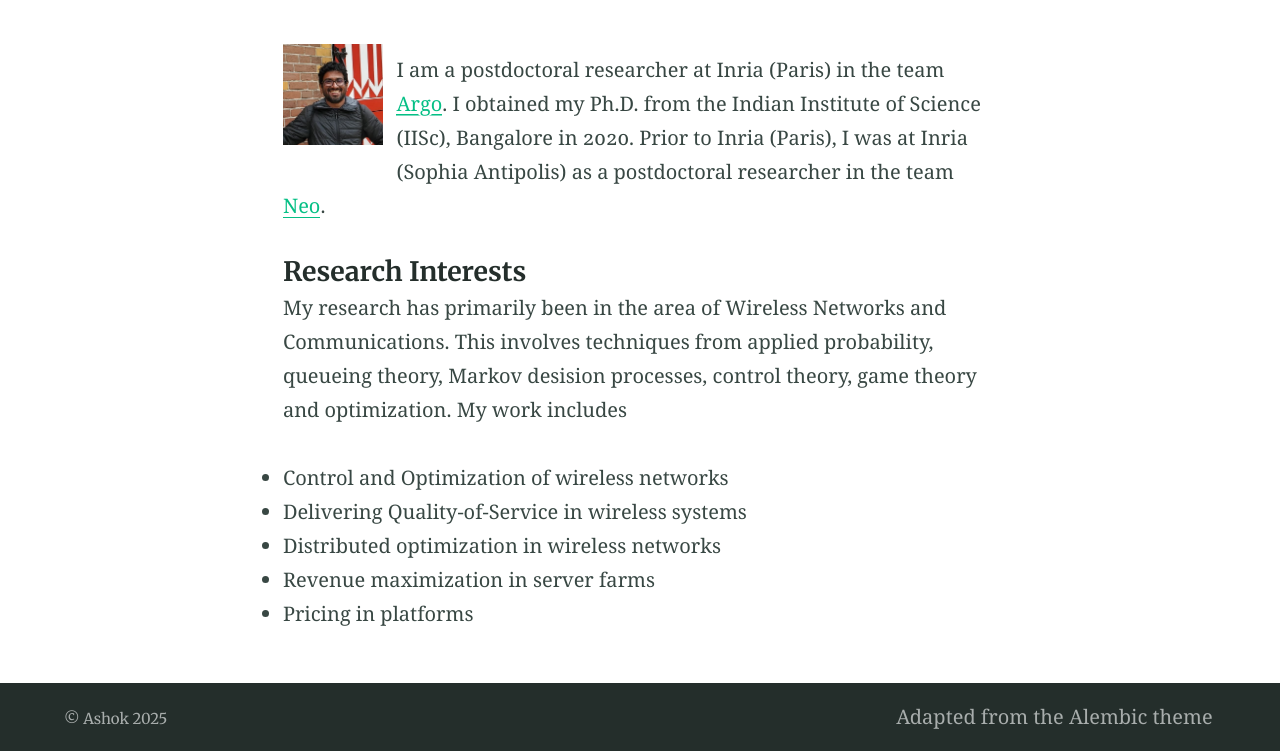
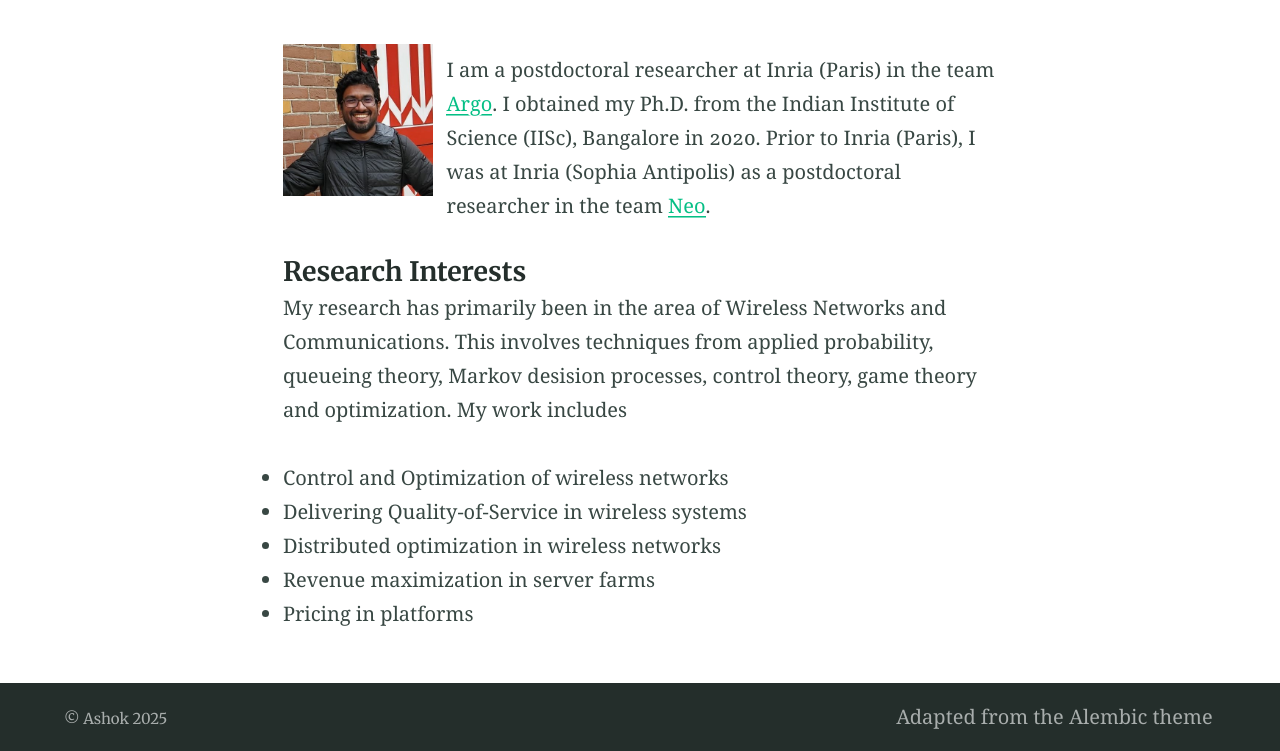
Before and after one commit to ashokkri/ashokkri.github.io, a Jekyll site: the page built from index.md, in a window 1280 px wide. Shown: the part 408-1159 px from the top of the page. Built offline with Jekyll 4.4.1, drawn with Linux system fonts in a browser that asks for light colours.

Commit message:
Update index.md

```diff
--- a/index.md
+++ b/index.md
@@ -6,7 +6,7 @@ feature_text: |
 feature_image: "https://picsum.photos/1300/400?image=989"
 
 ---
-{% include figure.html image="/uploads/copy2.jpg" position="left" width=100 height=100 %}
+{% include figure.html image="/uploads/copy2.jpg" position="left" width=150 height=150 %}
 I am a postdoctoral researcher at Inria (Paris) in the team [Argo](https://www.inria.fr/en/argo). I obtained my Ph.D. from the Indian Institute of Science (IISc), Bangalore in 2020. Prior to Inria (Paris), I was at Inria (Sophia Antipolis) as a postdoctoral researcher in the team [Neo](https://team.inria.fr/neo/).
 
 #### Research Interests
```
